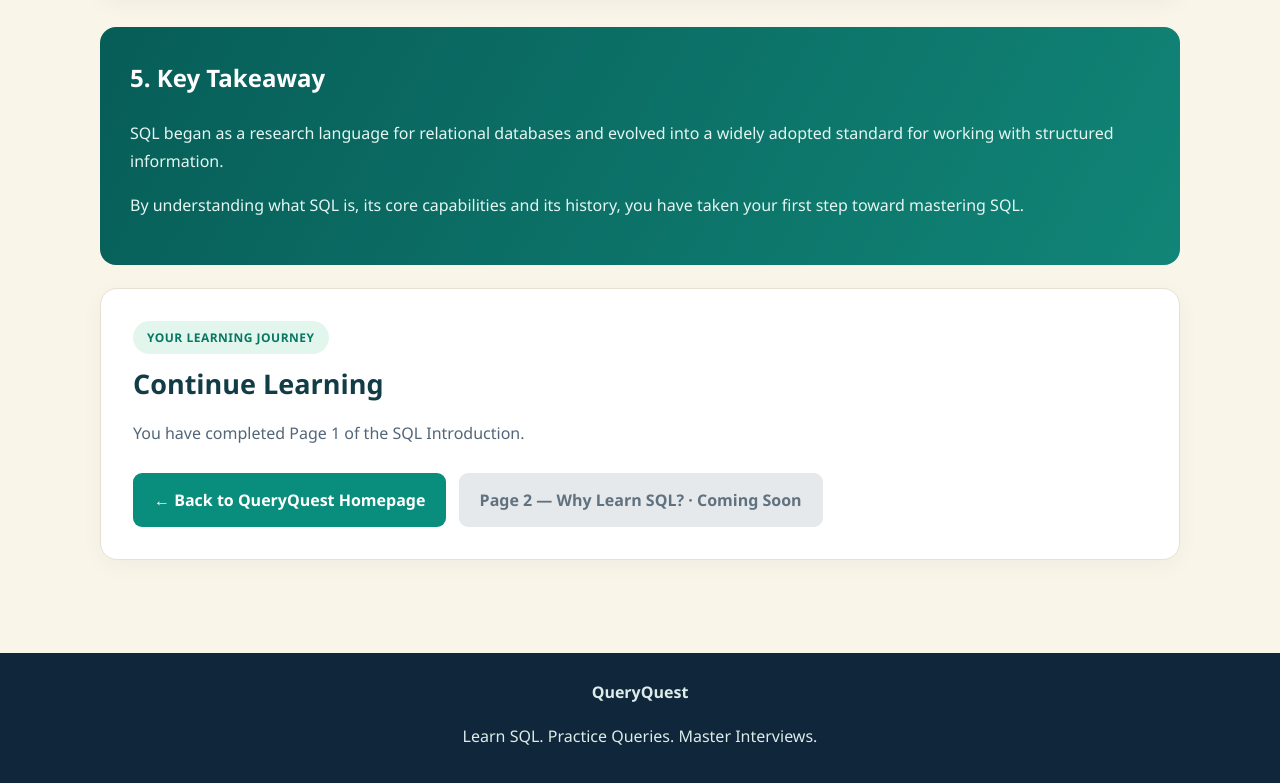
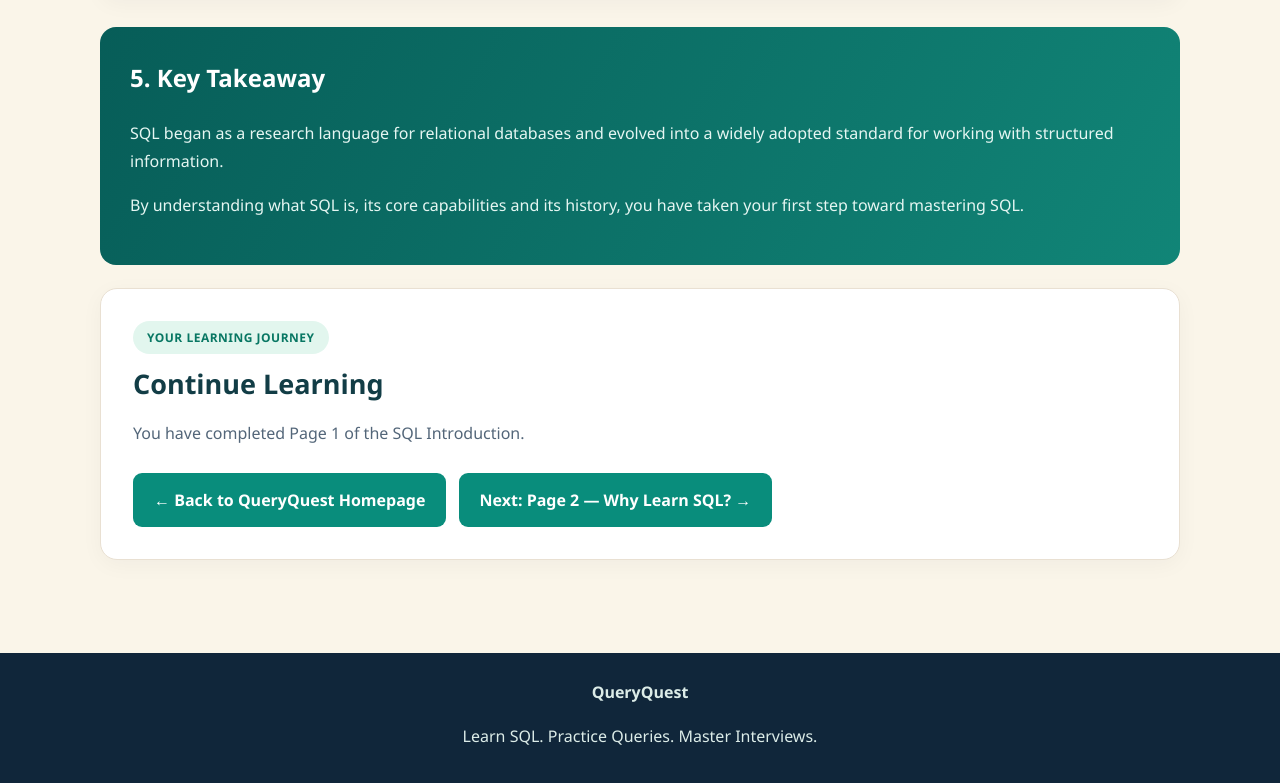
Before and after one commit to ADSQL08/SQL-Interview-Lab, a plain HTML site: page sql-introduction.html in a window 1280 px wide. Shown: the part 5289-6072 px from the top of the page. Drawn offline with Linux system fonts and the light colour scheme.

Commit message:
Replace disabled button with link to 'Why Learn SQL?'

```diff
--- a/sql-introduction.html
+++ b/sql-introduction.html
@@ -847,9 +847,9 @@ footer {
       ← Back to QueryQuest Homepage
     </a>
 
-    <span class="button button-disabled">
-      Page 2 — Why Learn SQL? · Coming Soon
-    </span>
+    <a class="button" href="./why-learn-sql.html">
+       Next: Page 2 — Why Learn SQL? →
+    </a>
   </section>
 
 </main>
```
